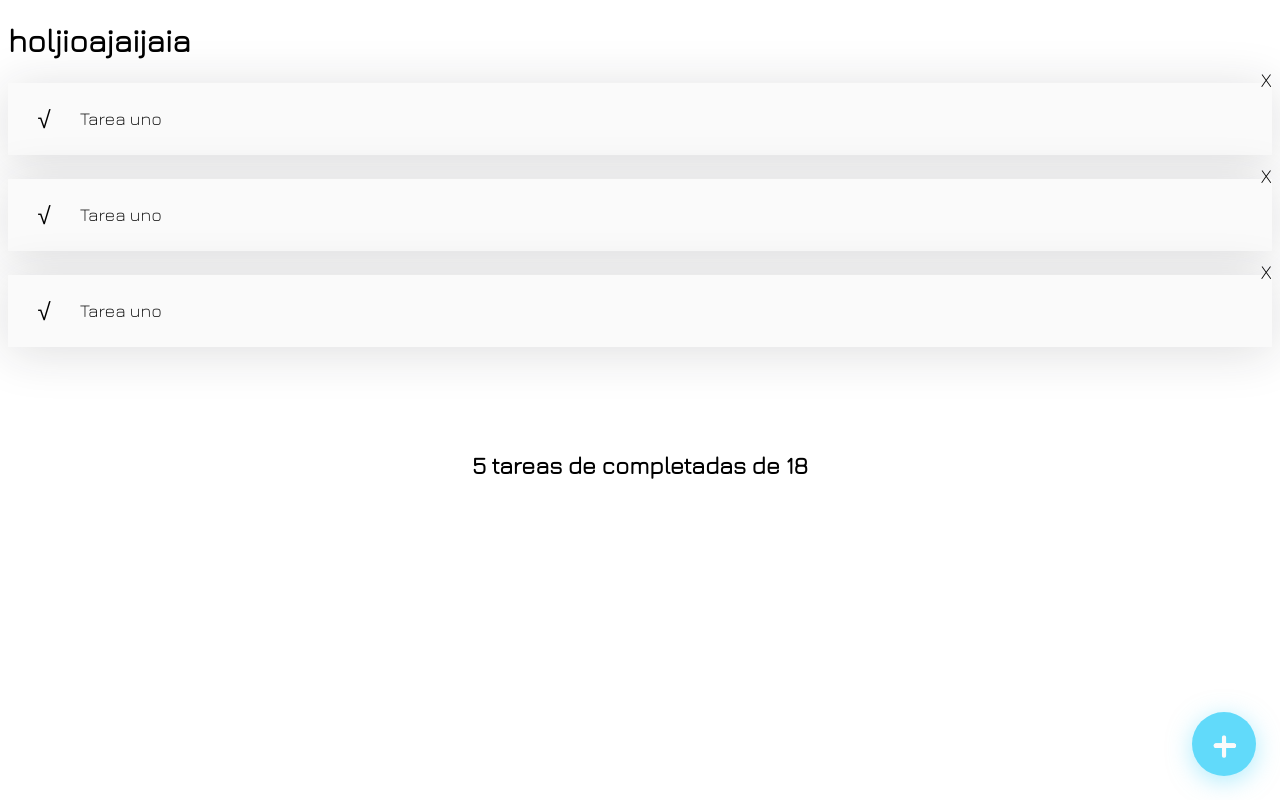
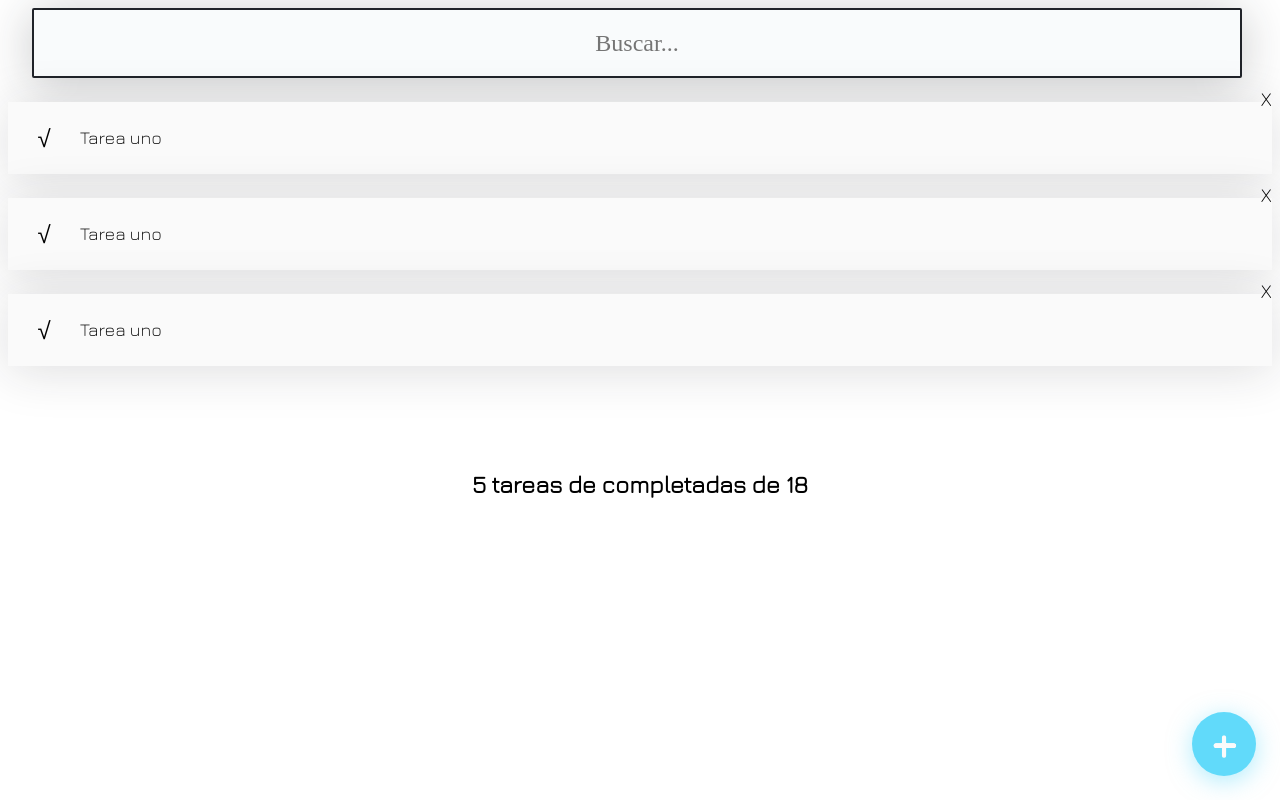
Before and after one commit to bonnesbaby14/tasktodo, a React (Create React App) app: page / in a window 1280 px wide. Built offline with nearby package versions, Linux system fonts and the light colour scheme.

Commit message:
estilos de la barra de bisqueda

```diff
--- a/src/componentes/Buscar.js
+++ b/src/componentes/Buscar.js
@@ -1,11 +1,29 @@
 import React from "react";
 
-const Buscar =()=>{
+
+const style = {
+    buscar: {
+        background: " #F9FBFC",
+        borderRadius: "2px",
+        border: "2px solid #202329",
+        margin: "0 24px",
+        height: "64px",
+        width: "calc(100% - 62px)",
+        fontSize: "24px",
+        textAlign: "center",
+        fontFamily: 'Montserrat',
+        fontWeight: 400,
+        color: " #1E1E1F",
+        boxShadow: "0px 5px 50px rgba(32, 35, 41, 0.25)",
+    }
+}
+
+const Buscar = () => {
 
 
 
     return (
-        <h1>holjioajaijaia</h1>
+        <input style={style.buscar} placeholder="Buscar..."></input>
     );
 }
 
```
